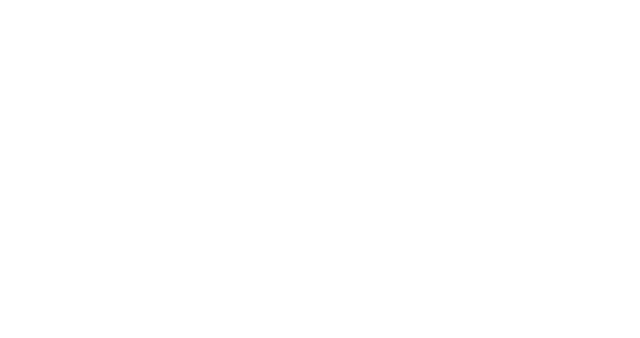
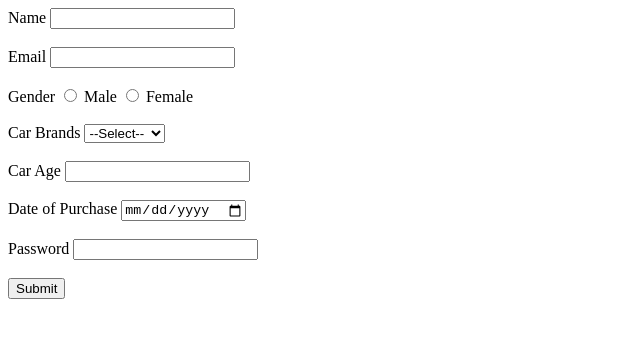
Before and after one commit to acciojob/car-insurance-form-rudhravyas, a website: page main.html in a window 1280 px wide. Shown: the whole page, without its empty margins (0-640 px from the left). Drawn offline with Linux system fonts and the light colour scheme.

Commit message:
created a submission

```diff
--- a/main.html
+++ b/main.html
@@ -8,6 +8,53 @@
 
 <body>
 	<!-- the entire body must be written by student -->
+	<form method="post">
+        <!-- Name -->
+        <label for="name">Name</label>
+        <input type="text" id="name" name="name" required>
+        <br><br>
+
+        <!-- Email -->
+        <label for="email">Email</label>
+        <input type="email" id="email" name="email" required>
+        <br><br>
+
+        <!-- Gender -->
+        <span>Gender</span>
+        <input type="radio" id="gender_m" name="gender" value="male" required>
+        <label for="gender_m">Male</label>
+        <input type="radio" id="gender_f" name="gender" value="female" required>
+        <label for="gender_f">Female</label>
+        <br><br>
+
+        <!-- Car Brands -->
+        <label for="cars">Car Brands</label>
+        <select id="cars" name="cars">
+            <option value="">--Select--</option>
+            <option value="BMW">BMW</option>
+            <option value="Audi">Audi</option>
+            <option value="Mercedez">Mercedez</option>
+        </select>
+        <br><br>
+
+        <!-- Car Age -->
+        <label for="carage">Car Age</label>
+        <input type="number" id="carage" name="carage" required>
+        <br><br>
+
+        <!-- Date of Purchase -->
+        <label for="dop">Date of Purchase</label>
+        <input type="date" id="dop" name="dop" required>
+        <br><br>
+
+        <!-- Password -->
+        <label for="password">Password</label>
+        <input type="password" id="password" name="password" required>
+        <br><br>
+
+        <!-- Submit Button -->
+        <button type="submit">Submit</button>
+    </form>
     <script type="text/javascript" src="./script.js">
 </script>
 
```
